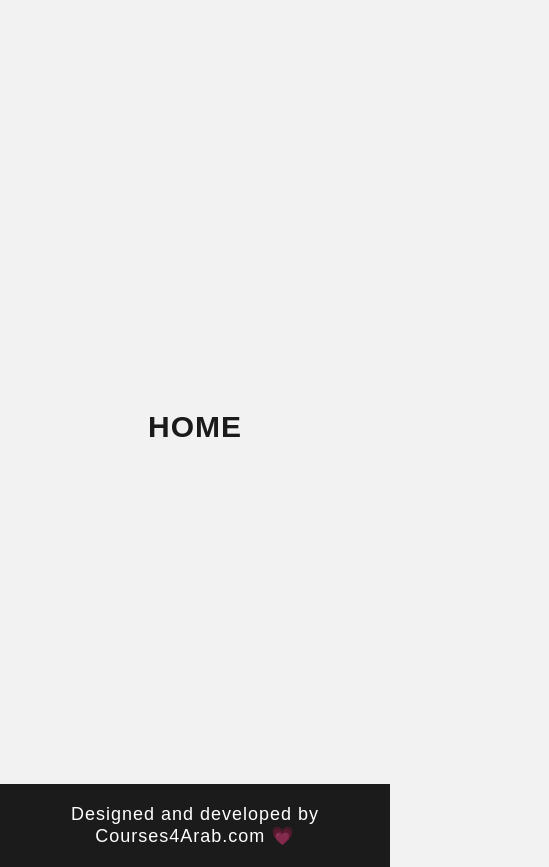
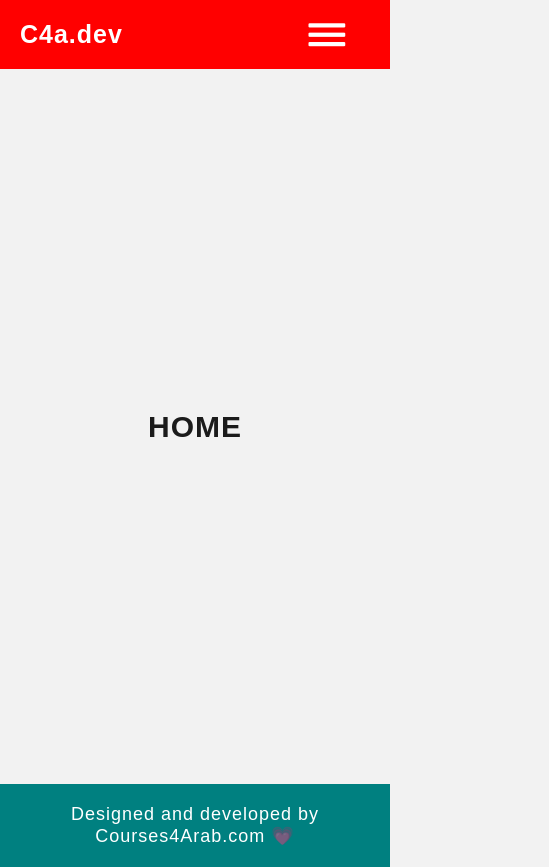
Before and after one commit to Evenjabisa/c4a.dev, a React (Create React App) app: page / in a window 390 px wide. Shown: the whole page, 549 px wide, since content can reach past the window. Built offline with nearby package versions, Linux system fonts and the light colour scheme.

Commit message:
Update I

```diff
--- a/public/index.html
+++ b/public/index.html
@@ -20,7 +20,7 @@
     <link
       rel="stylesheet"
       href="mobile-screen.css"
-      media="(max-width: 100px)"
+      media="(max-width: 800px)"
     />
     <title>React App</title>
   </head>
--- a/public/style.css
+++ b/public/style.css
@@ -2,7 +2,6 @@
  table of contents
 ===============
 
-0. global styles
 1. ul class .flex
       1.1 sub HTML + css + JavaScript
       1.2 sub sub of CSS
@@ -14,50 +13,8 @@
 */
 
 /* ===============
-   0. global style
-================ */
-
-* {
-  margin: 0;
-  padding: 0;
-  color: white;
-
-  font-family: sans-serif;
-
-  text-decoration: none;
-  list-style: none;
-
-  letter-spacing: 1px;
-}
-
-html {
-  box-sizing: border-box;
-  background-color: #f2f2f2;
-}
-
-*,
-*:before,
-*:after {
-  box-sizing: inherit;
-}
-
-header {
-  background-color: #1b1b1b;
-}
-
-h1 {
-  padding: 20px;
-  font-size: 25px;
-}
-
-/* ===============
    1.  ul class .flex
 ================ */
-
-.hide-when-mobile {
-  display: flex;
-  justify-content: space-around;
-}
 
 .flex {
   display: flex;
@@ -162,18 +119,3 @@ main {
 
   text-align: center;
 }
-
-footer {
-  background-color: #1b1b1b;
-
-  padding: 20px 0;
-  text-align: center;
-  font-size: 18px;
-}
-
-/* ==================
-    3. header of mobile
-===================== */
-.show-when-mobile {
-  display: none;
-}
--- /dev/null
+++ b/src/comp/Footer.css
@@ -0,0 +1,10 @@
+footer {
+  background-color: #1b1b1b;
+
+  padding: 20px 0;
+  text-align: center;
+  font-size: 18px;
+}
+.Adel {
+  background-color: teal;
+}
--- /dev/null
+++ b/src/comp/Header.css
@@ -0,0 +1,23 @@
+
+.hide-when-mobile {
+  display: flex;
+  justify-content: space-around;
+}
+
+/* ==================
+    3. header of mobile
+===================== */
+.show-when-mobile {
+  display: none;
+}
+
+
+@media (max-width: 800px) {
+  .show-when-mobile {
+    display: block;
+  }
+
+  .hide-when-mobile {
+    display: none;
+  }
+}
--- a/src/comp/footer.js
+++ b/src/comp/footer.js
@@ -1,9 +1,10 @@
 import React from "react";
+import './Footer.css'
 
 const Footer = () => {
   return (
     <div>
-      <footer>
+      <footer className="Adel">
         Designed and developed by Courses4Arab.com <span>💗</span>
       </footer>
     </div>
--- a/src/comp/header.js
+++ b/src/comp/header.js
@@ -1,10 +1,11 @@
 import React from "react";
 import { Link, NavLink } from "react-router-dom";
+import "./Header.css";
 
 const Header = () => {
   return (
     <div>
-      <header className="hide-when-mobile">
+      <header className="hide-when-mobile Adel">
         <h1>
           <Link to="/">C4a.dev</Link>
         </h1>
@@ -71,8 +72,10 @@ const Header = () => {
         </ul>
       </header>
 
-      {/* <header style={{ backgroundColor: "red" }} className="show-when-mobile">
-        <h1>C4a.dev**</h1>
+      <header style={{ backgroundColor: "red" }} className="show-when-mobile">
+        <h1>
+          <Link to="/">C4a.dev</Link>
+        </h1>
 
         <label className="absolute" htmlFor="burger">
           <i className="fas fa-bars"></i>
@@ -148,7 +151,7 @@ const Header = () => {
             </ul>
           </div>
         </div>
-      </header> */}
+      </header>
     </div>
   );
 };
--- a/src/index.css
+++ b/src/index.css
@@ -1,18 +1,46 @@
 body {
   margin: 0;
-  font-family: -apple-system, BlinkMacSystemFont, 'Segoe UI', 'Roboto', 'Oxygen',
-    'Ubuntu', 'Cantarell', 'Fira Sans', 'Droid Sans', 'Helvetica Neue',
+  font-family: -apple-system, BlinkMacSystemFont, "Segoe UI", "Roboto", "Oxygen",
+    "Ubuntu", "Cantarell", "Fira Sans", "Droid Sans", "Helvetica Neue",
     sans-serif;
   -webkit-font-smoothing: antialiased;
   -moz-osx-font-smoothing: grayscale;
 }
 
 code {
-  font-family: source-code-pro, Menlo, Monaco, Consolas, 'Courier New',
+  font-family: source-code-pro, Menlo, Monaco, Consolas, "Courier New",
     monospace;
 }
 
-.title, h2 {
-  text-align: center;
-  color: #61dafb;
+* {
+  margin: 0;
+  padding: 0;
+  color: white;
+
+  font-family: sans-serif;
+
+  text-decoration: none;
+  list-style: none;
+
+  letter-spacing: 1px;
 }
+
+html {
+  box-sizing: border-box;
+  background-color: #f2f2f2;
+}
+
+*,
+*:before,
+*:after {
+  box-sizing: inherit;
+}
+
+header {
+  background-color: #1b1b1b;
+}
+
+h1 {
+  padding: 20px;
+  font-size: 25px;
+}
```
